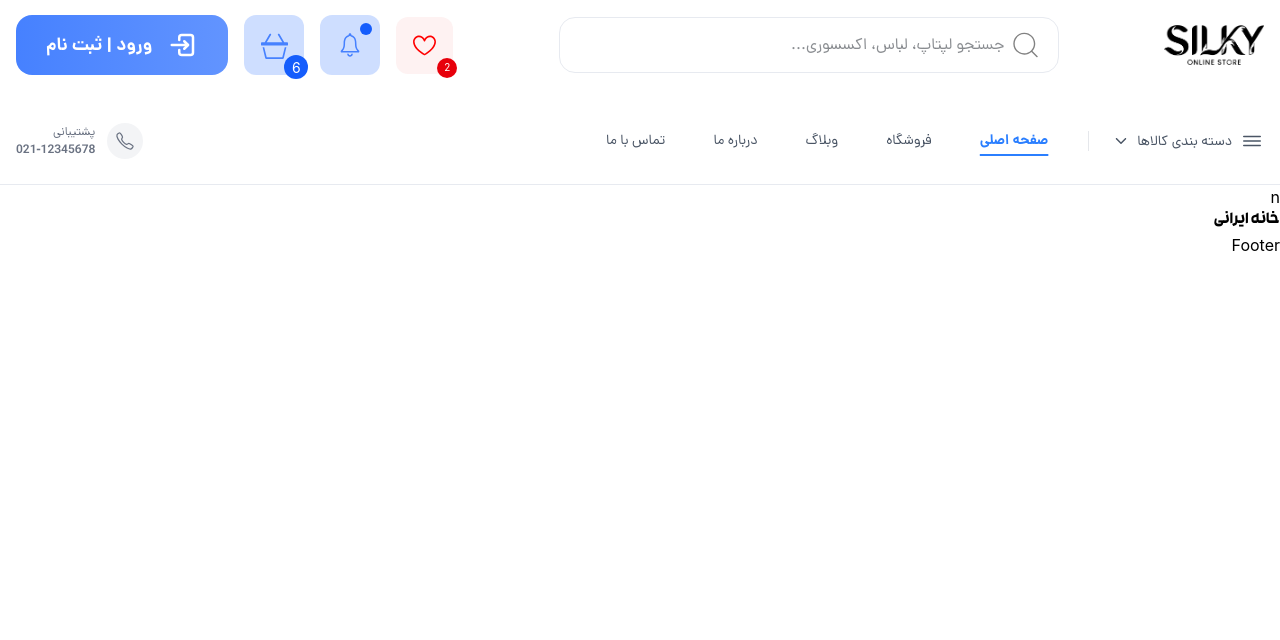
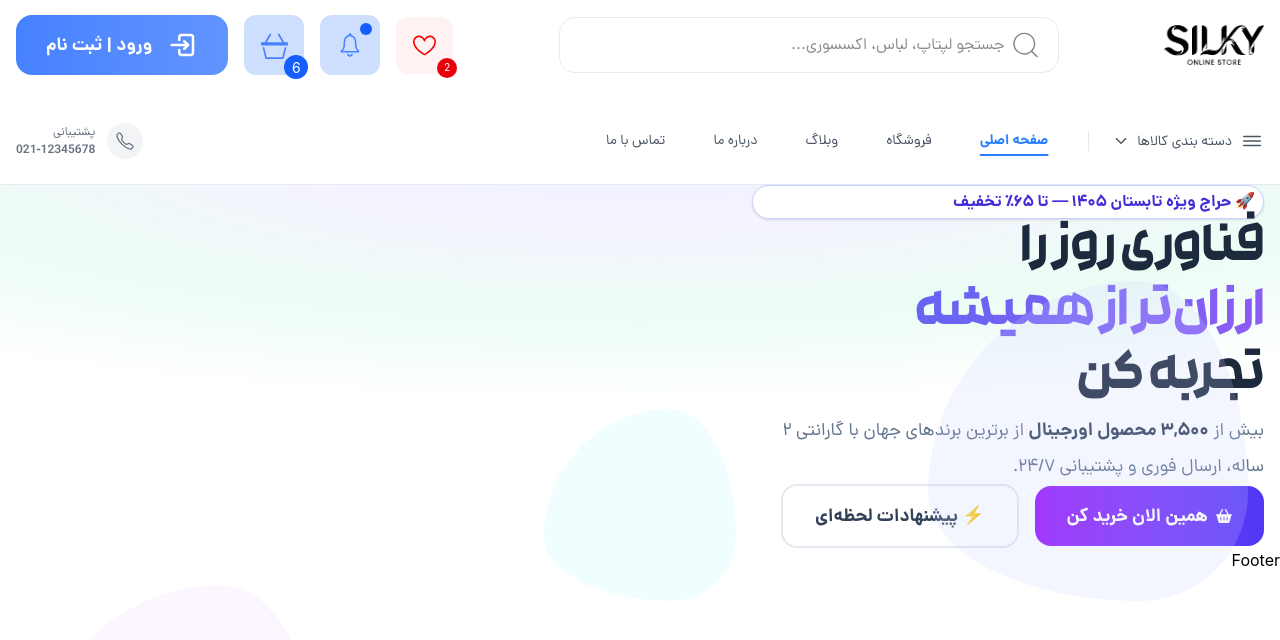
Before and after one commit to alinasrolahi-01/online-shop, a React (Vite) app: page / in a window 1280 px wide. Shown: the top 640 px of the page. Built offline with nearby package versions, Linux system fonts and the light colour scheme.

Commit message:
start Hero section 30%

```diff
--- a/src/components/Header.jsx
+++ b/src/components/Header.jsx
@@ -60,7 +60,7 @@ const Header = () => {
         </div>
       </div>
 
-      {/* Mobile Menu  */}n
+      {/* Mobile Menu  */}
        <div className={`w-[360px] fixed top-0 right-0 bottom-0 bg-white transition-all duration-300 ease-in-out md:hidden z-50 border-l-4 border-blue-500 ${isOpen ? "translate-x-0 opacity-100" : "translate-x-[460px] opacity-0" }`}>
         <MainMobileMenu/>
       </div>
--- /dev/null
+++ b/src/components/HeroSection/Blob.jsx
@@ -0,0 +1,15 @@
+import React from 'react'
+
+const Blob = () => {
+  return (
+    <>
+      <div class="absolute top-24 right-8 w-80 h-80 bg-indigo-200/20 blob pointer-events-none"></div>
+        <div class="absolute top-100 left-8 w-72 h-72 bg-purple-200/20 blob pointer-events-none"
+            ></div>
+        <div class="absolute top-80 left-1/2 -translate-x-1/2 -translate-y-1/2 w-48 h-48 bg-cyan-200/15 blob pointer-events-none"
+            ></div>
+    </>
+  )
+}
+
+export default Blob
--- /dev/null
+++ b/src/components/HeroSection/HeroSection.jsx
@@ -0,0 +1,15 @@
+import React from 'react'
+import Blob from './Blob'
+
+const HeroSection = ({ children }) => {
+  return (
+    <section className='relative hero-bg'>
+        <Blob/>
+        <div className='wrapper'>
+            {children}
+        </div>
+    </section>
+  )
+}
+
+export default HeroSection
--- /dev/null
+++ b/src/components/HeroSection/HeroSectionDetails.jsx
@@ -0,0 +1,24 @@
+import React from 'react'
+import DiscountBoxInfo from './HeroSectionDetails/DiscountBoxInfo'
+import HeaderTitle from './HeroSectionDetails/HeaderTitle'
+import HeroButtons from './HeroSectionDetails/HeroButtons'
+
+const HeroSectionDetails = () => {
+  return (
+    <div className='flex justify-between items-center gap-6'>
+
+        <div>
+            <DiscountBoxInfo/>
+            <HeaderTitle/>
+            <HeroButtons/>
+        </div>
+
+        <div>
+
+
+        </div>
+    </div>
+  )
+}
+
+export default HeroSectionDetails
--- /dev/null
+++ b/src/components/HeroSection/HeroSectionDetails/DiscountBoxInfo.jsx
@@ -0,0 +1,11 @@
+import React from 'react'
+
+const DiscountBoxInfo = () => {
+  return (
+    <div className='font-dana font-bold text-indigo-700 bg-white rounded-3xl border border-indigo-200 shadow-sm px-2 py-1'>
+      🚀 حراج ویژه تابستان ۱۴۰۵ — تا ۶۵٪ تخفیف
+    </div>
+  )
+}
+
+export default DiscountBoxInfo
--- /dev/null
+++ b/src/components/HeroSection/HeroSectionDetails/HeaderTitle.jsx
@@ -0,0 +1,24 @@
+import React from 'react'
+
+const HeaderTitle = () => {
+    return (
+        <>
+            <h1
+                className="fade-up d1 text-[2.8rem] sm:text-5xl xl:text-[3.4rem] font-black text-slate-800 leading-[1.18] tracking-tight font-rokh font-bold"
+            >
+                فناوری روز را
+                <br />
+                <span className="g-text">ارزان‌تر از همیشه</span>
+                <br />
+                تجربه کن
+            </h1>
+
+            <p class="fade-up d2 text-lg text-slate-500 leading-loose max-w-lg font-dana">
+                بیش از <strong class="text-slate-700">۳,۵۰۰ محصول اورجینال</strong> از برترین برندهای جهان با
+                گارانتی ۲ ساله، ارسال فوری و پشتیبانی ۲۴/۷.
+            </p>
+        </>
+    )
+}
+
+export default HeaderTitle
--- /dev/null
+++ b/src/components/HeroSection/HeroSectionDetails/HeroButtons.jsx
@@ -0,0 +1,21 @@
+import React from 'react'
+
+import { FaBasketShopping } from "react-icons/fa6";
+
+
+import BaseButton from "../../common/BaseButton"
+
+
+
+
+const HeroButtons = () => {
+  return (
+  <div className="flex items-center gap-4">
+        <BaseButton title="همین الان خرید کن" icon={<FaBasketShopping />} className="flex items-center cursor-pointer gap-2 bg-gradient-to-l from-indigo-600 to-purple-600 text-white px-8 py-4 rounded-2xl font-black hover:shadow-2xl hover:shadow-indigo-300 transition-all active:scale-95 shine text-base" />
+    <BaseButton title={"⚡ پیشنهادات لحظه‌ای"} className={"flex items-center cursor-pointer gap-2 bg-white text-slate-700 px-8 py-4 rounded-2xl font-black border-2 border-slate-200 hover:border-indigo-400 hover:text-indigo-600 hover:shadow-xl transition-all active:scale-95 g-border text-base"} />
+  </div>
+
+  )
+}
+
+export default HeroButtons
--- a/src/pages/Home/Home.jsx
+++ b/src/pages/Home/Home.jsx
@@ -1,8 +1,12 @@
 import React from 'react'
+import HeroSection from '../../components/HeroSection/HeroSection'
+import HeroSectionDetails from '../../components/HeroSection/HeroSectionDetails'
 
 const Home = () => {
   return (
-    <div className="font-rokh font-bold">خانه ایرانی</div>
+    <HeroSection>
+      <HeroSectionDetails/>
+    </HeroSection>
   )
 }
 
--- a/src/style/app.css
+++ b/src/style/app.css
@@ -34,3 +34,41 @@
   margin-inline: auto;
   padding-inline: 16px;
 }
+
+
+@layer utilities {
+  .blob {
+    border-radius: 30% 70% 70% 30% / 30% 30% 70% 70%;
+    animation: blob 9s ease-in-out infinite;
+  }
+
+   .hero-bg {
+            background: radial-gradient(ellipse 90% 70% at 50% -10%, #eef2ff 0%, #f5f3ff 30%, #ecfdf5 65%, #fff 100%)
+        }
+
+
+          .g-text {
+            background: linear-gradient(135deg, #6366f1, #8b5cf6, #06b6d4);
+            background-size: 200%;
+            -webkit-background-clip: text;
+            -webkit-text-fill-color: transparent;
+            background-clip: text;
+            animation: shimmer 4s linear infinite
+        }
+
+        .fade-up {
+            animation: fadeUp .7s ease-out both
+        }
+
+}
+
+@keyframes blob {
+  0%,
+  100% {
+    border-radius: 30% 70% 70% 30% / 30% 30% 70% 70%;
+  }
+
+  50% {
+    border-radius: 70% 30% 30% 70% / 70% 70% 30% 30%;
+  }
+}
```
